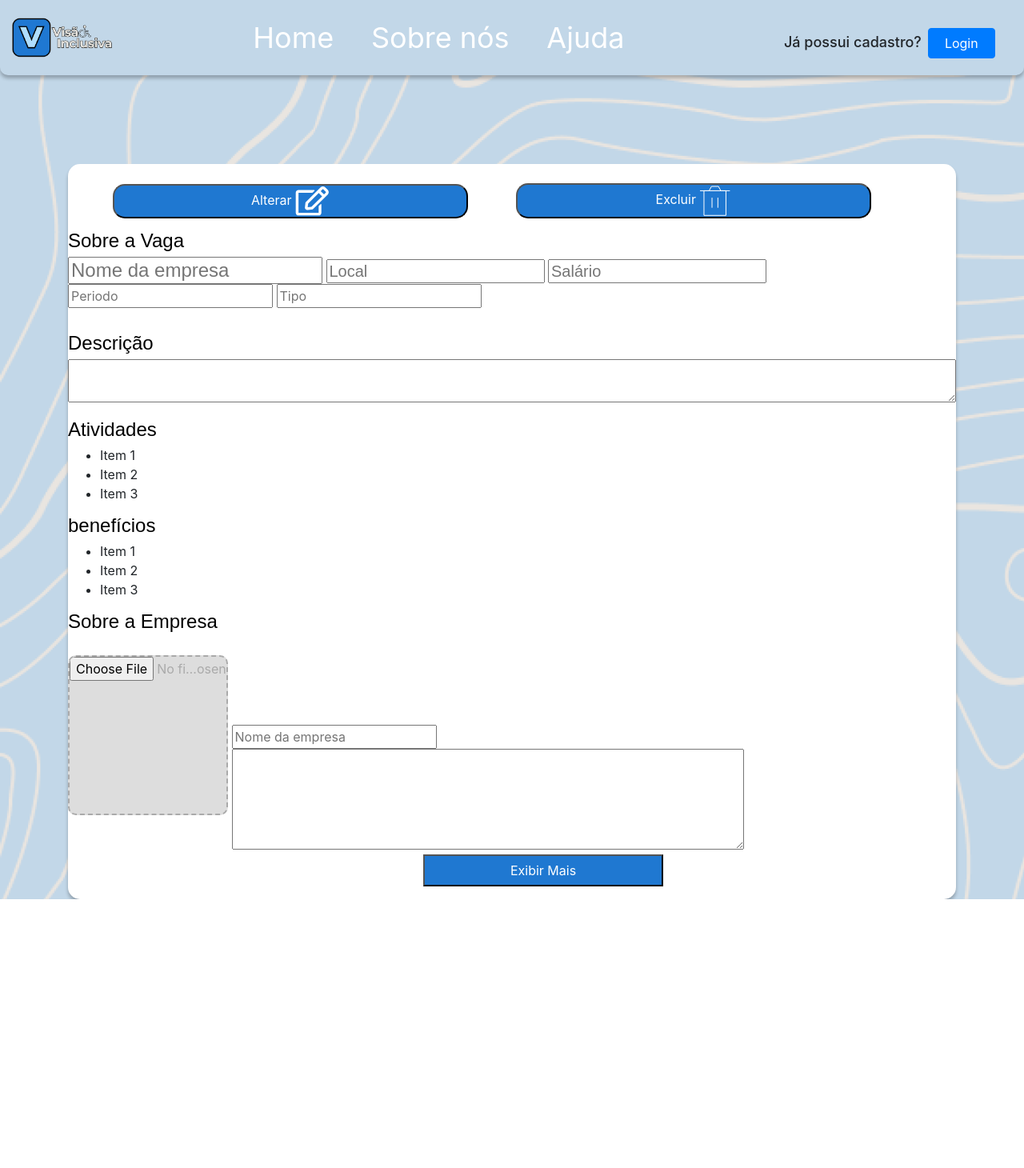
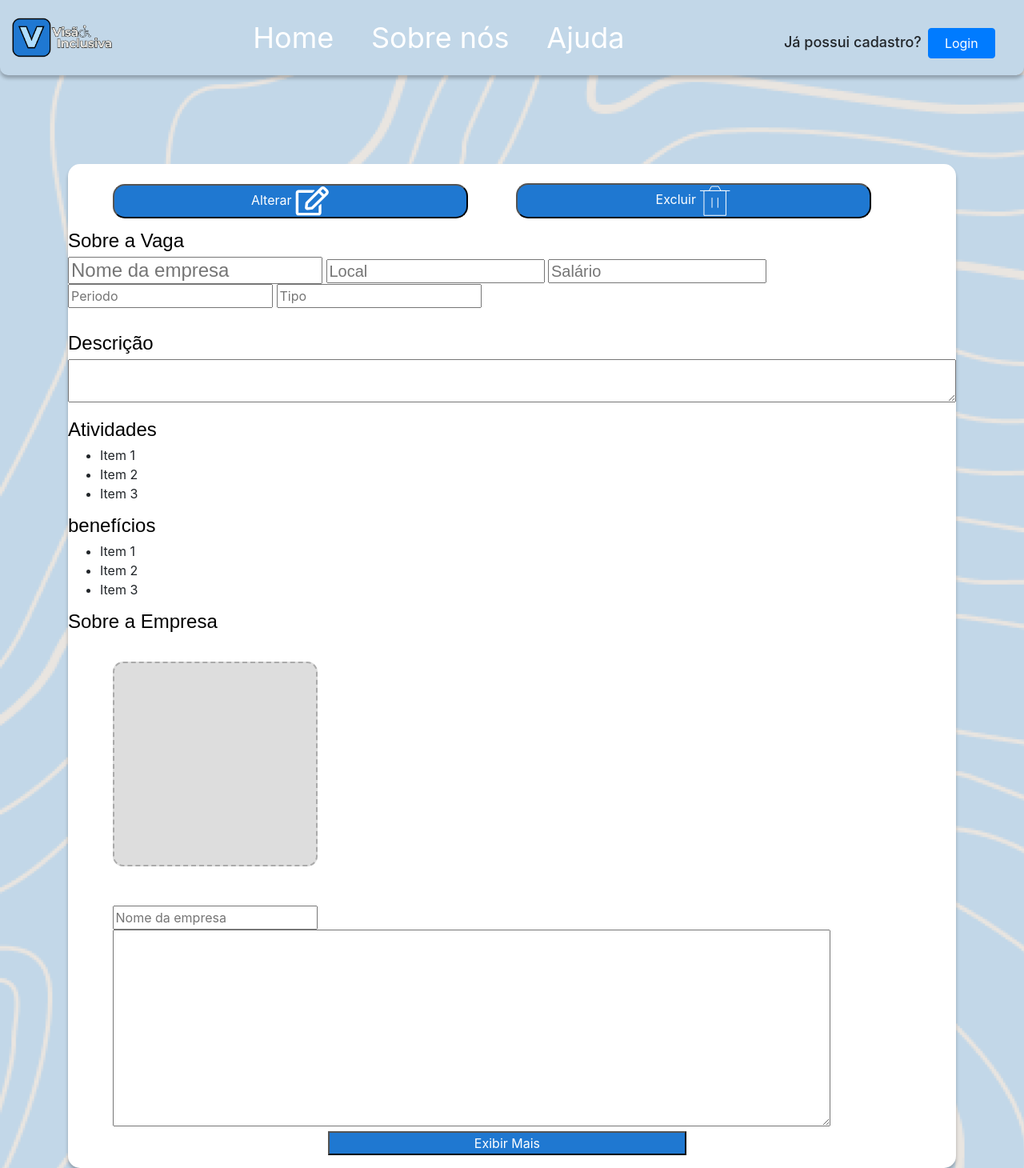
Before and after one commit to Marcos0503/Visao_inclusiva, a PHP site: the page made by AdiçãoDeVagas.html in a window 1280 px wide. Shown: the whole page at 80% size. Before the commit the page ends 1124 px from the top, so only its background shows below. Run offline with PHP 8.4, Linux system fonts and the light colour scheme.

Commit message:
fix:1.3.2
correção do tamanho das caixas

```diff
--- a/AdiçãoDeVagas.html
+++ b/AdiçãoDeVagas.html
@@ -92,16 +92,15 @@
               <li>Item 3</li>
             </ul>
           </div>
-          <div class="empresa" class="mb-3">
+          <div>
             <h1 class="titulo">Sobre a Empresa</h1>
-            <input class="picture_perfil" type="file" accept="image/*"><br>
+          <div  class="empresa" class="mb-3">
+            <input  class="picture_perfil" ><br>
           </div>
           <div class="empresa" class="mb-3">
             <input placeholder="Nome da empresa">
-            <textarea name="textarea" rows="5" cols="35"></textarea>
-          </div>
-          <div>
-            <button type="button" class="bnt-exibir">Exibir Mais
+            <textarea  rows="10" cols="50" ></textarea>
+            <button  href="#"  class="bnt-exibir">Exibir Mais
           </div>
         </div>
 
--- a/css/adiçao.css
+++ b/css/adiçao.css
@@ -1,7 +1,6 @@
 .quadradoBranco {
     width: 100%;
     height: 100%;
-    flex-shrink: 0;
     border-radius: 15px;
     background: #FFF;
     box-shadow: 0px 4px 4px 0px rgba(0, 0, 0, 0.25);
@@ -39,23 +38,25 @@ textarea {
     height: 100%;
 }
 
+
 .empresa {
 
     display: inline-block;
+    margin-left:5%;
 }
 
 .bnt-exibir {
-    width: 300px;
-    height: 40px;
+    width: 50%;
+    height: 50%;
     background-color: #1F78D1;
     color: #fff;
     display: inline-block;
-margin-left: 40%;
+    margin-left: 30%;
 
 }
 
 .picture_perfil {
-    width: 200px;
+    width: 100%;
     aspect-ratio: 8/8;
     background: #ddd;
     display: flex;
```
